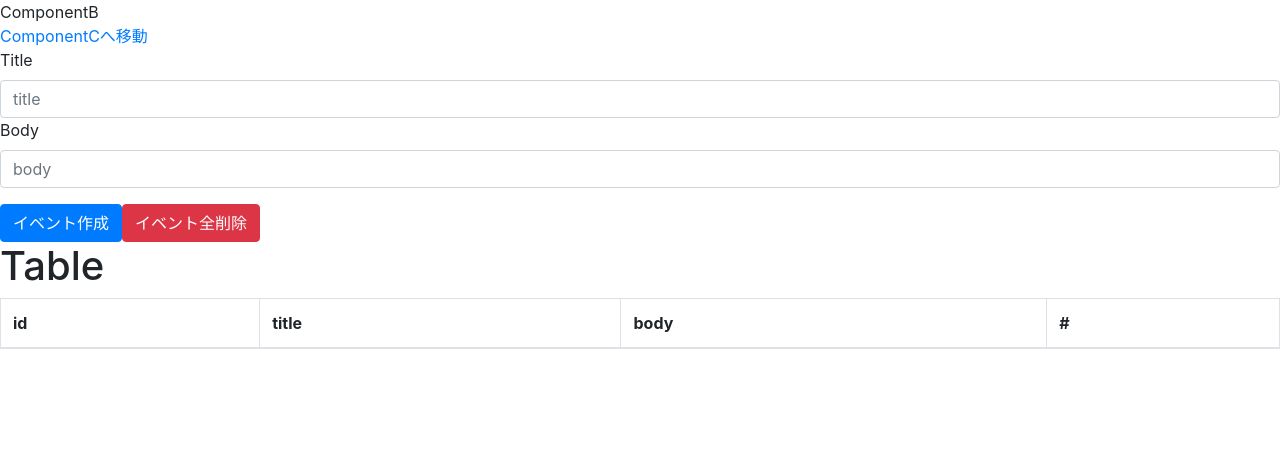
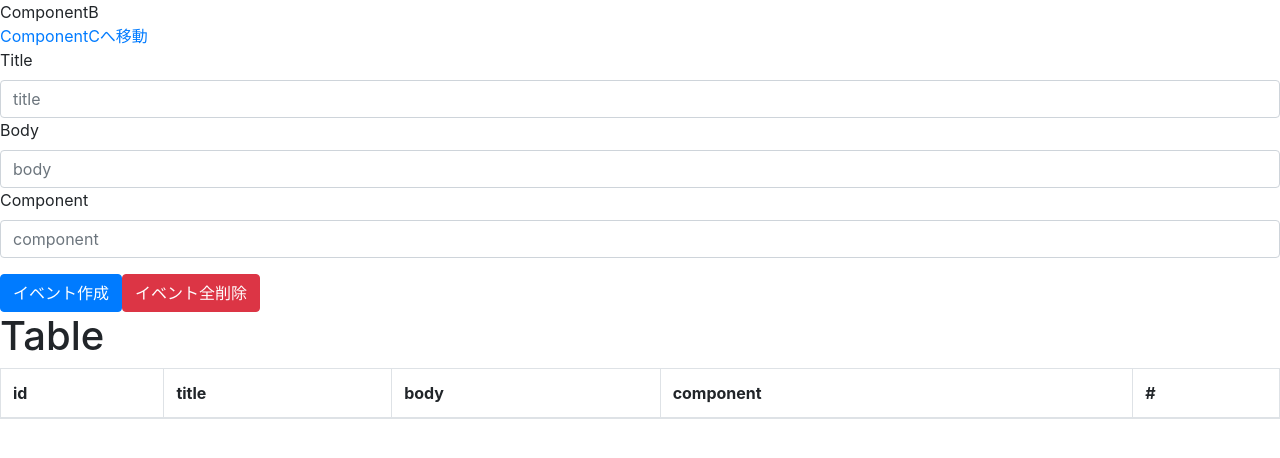
Before and after one commit to Hattori-Takuma/react-hattori, a React (Create React App) app: page /componentb in a window 1280 px wide. Shown: the top 458 px of the page. Built offline with nearby package versions, Linux system fonts and the light colour scheme.

Commit message:
6/11途中

```diff
--- a/src/actions/index.js
+++ b/src/actions/index.js
@@ -2,3 +2,4 @@ export const INCREMENT = 'INCREMENT';
 export const DECREMENT = 'DECREMENT';
 export const RESET = 'RESET';
 export const ADD_EVENT = 'ADD_EVENT';
+export const ALL_DELET = 'ALL_DELET';
--- a/src/components/ComponentB.js
+++ b/src/components/ComponentB.js
@@ -1,6 +1,6 @@
 import React, { useReducer, useState } from 'react';
 import { Link } from 'react-router-dom';
-import { ADD_EVENT } from '../actions/index';
+import { ADD_EVENT, ALL_DELET } from '../actions/index';
 import reducer from '../reducers/index';
 import { Button, Form, Table } from 'react-bootstrap';
 import 'bootstrap/dist/css/bootstrap.min.css';
@@ -13,12 +13,28 @@ const ComponentB = () => {
   const [state, dispatch] = useReducer(reducer, []);
   const [title, setTitle] = useState('');
   const [body, setBody] = useState('');
+  const [component, setComponent] = useState('');
 
   const handleClick = (e) => {
     e.preventDefault();
 
     dispatch({
       type: ADD_EVENT,
+      title,
+      body,
+      component
+    });
+
+    setTitle('');
+    setBody('');
+    setComponent('');
+  };
+
+  const handleClick2 = (delet) => {
+    delet.preventDefault();
+
+    dispatch({
+      type: ALL_DELET,
       title,
       body
     });
@@ -54,11 +70,18 @@ const ComponentB = () => {
             value={body}
             onChange={(e) => setBody(e.target.value)}
           />
+          <Form.Label>Component</Form.Label>
+          <Form.Control
+            type="text"
+            placeholder="component"
+            value={component}
+            onChange={(e) => setComponent(e.target.value)}
+          />
         </Form.Group>
         <Button variant="primary" onClick={handleClick}>
           イベント作成
 </Button>
-        <Button variant="danger" onClick={handleClick}>
+        <Button variant="danger" onClick={handleClick2}>
           イベント全削除
 </Button>
       </Form>
@@ -70,6 +93,7 @@ const ComponentB = () => {
             <th>id</th>
             <th>title</th>
             <th>body</th>
+            <th>component</th>
             <th>#</th>
           </tr>
         </thead>
@@ -80,6 +104,7 @@ const ComponentB = () => {
                 <td>{data.id}</td>
                 <td>{data.title}</td>
                 <td>{data.body}</td>
+                <td>{data.component}</td>
                 <td>
                   <Button variant="danger">削除</Button>
                 </td>
--- a/src/reducers/index.js
+++ b/src/reducers/index.js
@@ -1,4 +1,4 @@
-import { INCREMENT, DECREMENT, RESET, ADD_EVENT, } from '../actions/index'
+import { INCREMENT, DECREMENT, RESET, ADD_EVENT, ALL_DELET } from '../actions/index'
 
 
 const reducer = (state = [], action) => {
@@ -10,9 +10,20 @@ const reducer = (state = [], action) => {
     case RESET:
       return { ...state, count: 0 };
     case ADD_EVENT:
-      const event = { title: action.title, body: action.body };
+      const event = { title: action.title, body: action.body, component: action.component };
       const id = state.length + 1;
       return [...state, { id, ...event }];
+    case ALL_DELET:
+      const delet = {};
+      return [...state, { delet }];
+
+
+
+
+
+
+
+
 
 
 
```
